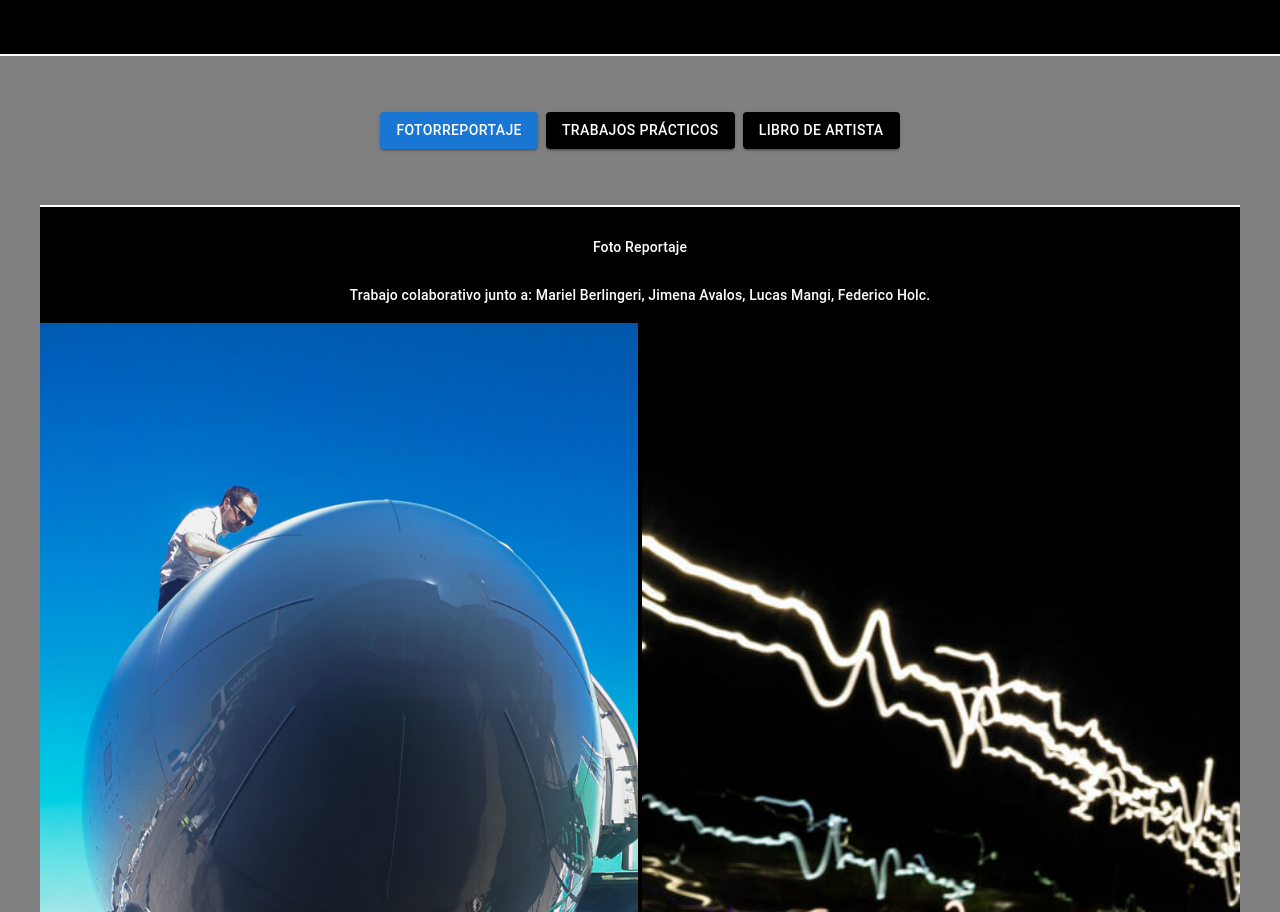
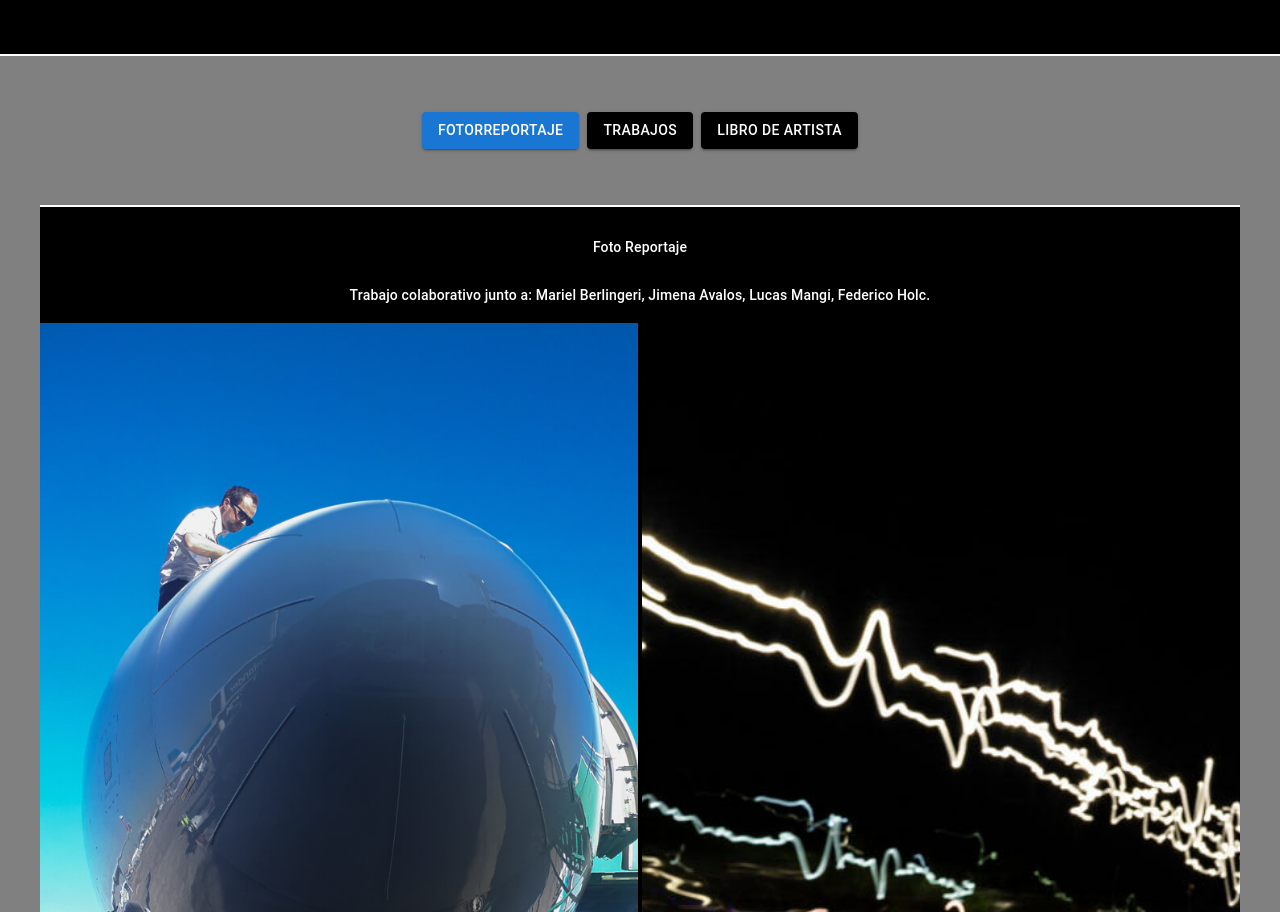
Before and after one commit to ipiccardo/PhotographPage, a React (Create React App) app: page /HomeScreen in a window 1280 px wide. Shown: the part 1716-2628 px from the top of the page. Built offline with nearby package versions, Linux system fonts and the light colour scheme.

Commit message:
Modifico el nombre trabajos practicos, por trabajos

```diff
--- a/src/Components/Galery/Proyects/TrabajosPracticos.jsx
+++ b/src/Components/Galery/Proyects/TrabajosPracticos.jsx
@@ -29,7 +29,7 @@
               component="div"
               sx={{ backgroundColor: "black", color: "white" }}
             >
-              Trabajos Practicos
+              Trabajos
             </ListSubheader>
           </ImageListItem>
           {!isLoaded ? (
--- a/src/Components/HomeScreen/HomeScreen.jsx
+++ b/src/Components/HomeScreen/HomeScreen.jsx
@@ -142,7 +142,7 @@
             name="Futsal"
             onClick={() => handleButtonClick("trabajosPracticos")}
           >
-            Trabajos Prácticos
+            Trabajos
           </Button>
           <Button
             sx={{
```
